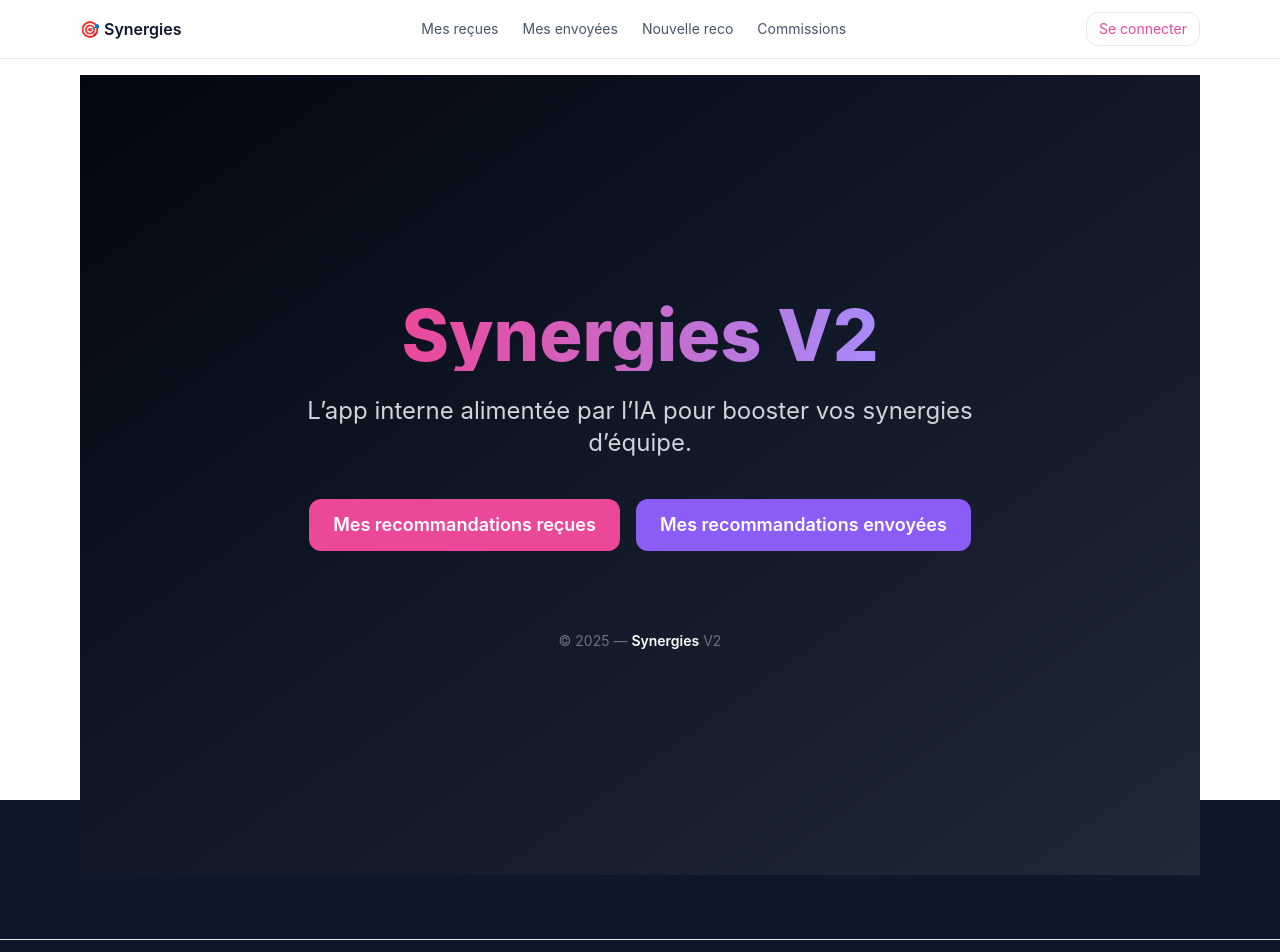
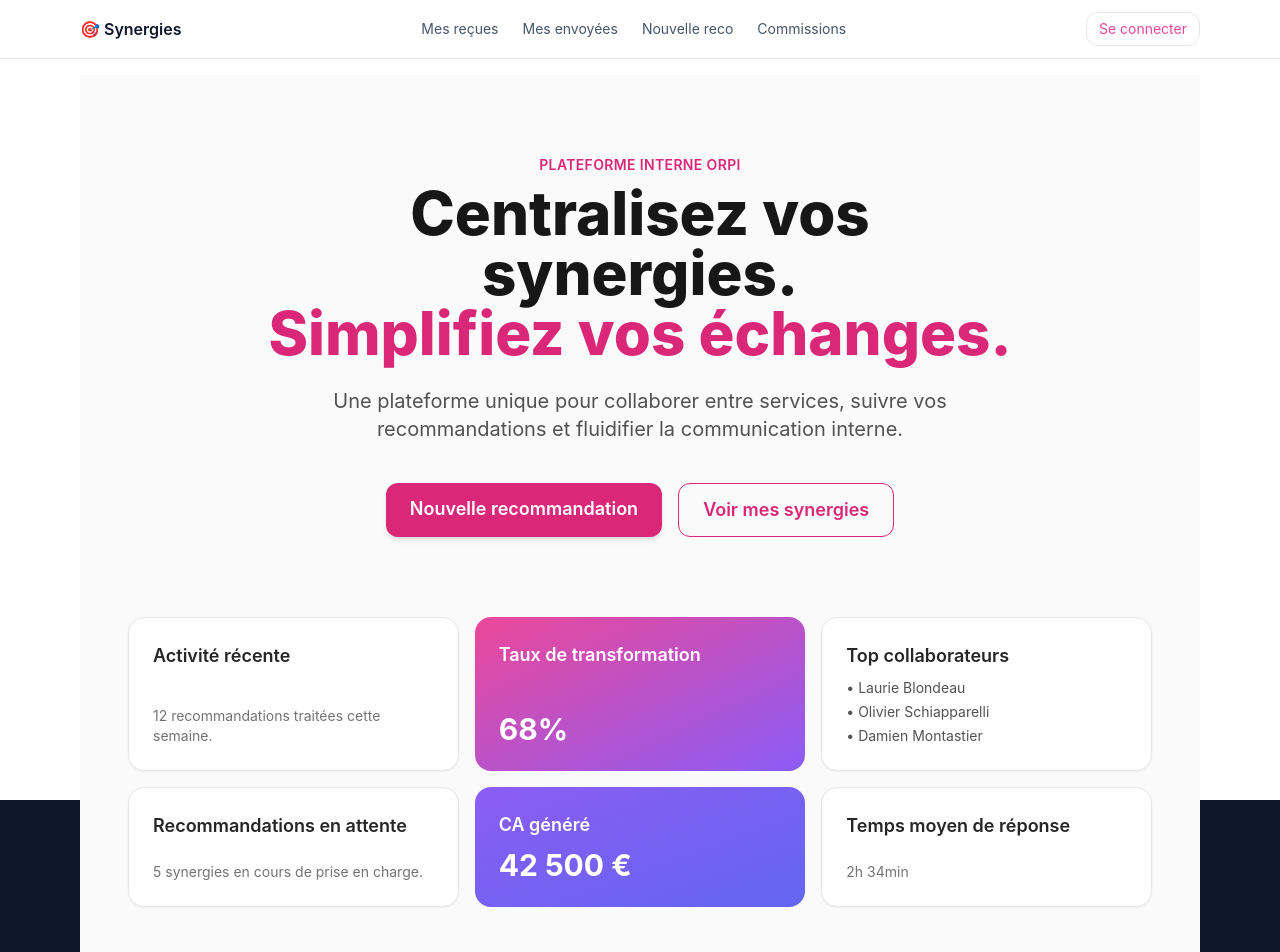
Before and after one commit to SamKTA/synergies-v2, a Next.js app: page / in a window 1280 px wide. Shown: the top 952 px of the page. Built offline with nearby package versions, Linux system fonts and the light colour scheme.

Commit message:
Update page.tsx

```diff
--- a/app/page.tsx
+++ b/app/page.tsx
@@ -1,57 +1,108 @@
 "use client";
 
 import { motion } from "framer-motion";
+import Image from "next/image";
 import Link from "next/link";
 
 export default function HomePage() {
   return (
-    <main className="min-h-screen bg-gradient-to-br from-gray-950 via-gray-900 to-gray-800 text-white flex flex-col items-center justify-center px-6">
-      <motion.h1
+    <main className="min-h-screen bg-neutral-50 text-neutral-900 flex flex-col items-center justify-center px-6 py-20">
+      {/* HERO */}
+      <motion.div
         initial={{ opacity: 0, y: 20 }}
         animate={{ opacity: 1, y: 0 }}
         transition={{ duration: 0.6 }}
-        className="text-5xl md:text-7xl font-extrabold text-center bg-clip-text text-transparent bg-gradient-to-r from-pink-500 to-violet-400 mb-6"
+        className="max-w-3xl text-center"
       >
-        Synergies V2
-      </motion.h1>
+        <p className="uppercase text-sm tracking-wide text-pink-600 font-semibold mb-2">
+          Plateforme interne Orpi
+        </p>
 
-      <motion.p
-        initial={{ opacity: 0, y: 10 }}
+        <h1 className="text-5xl md:text-6xl font-extrabold mb-6 leading-tight">
+          Centralisez vos synergies. <br />
+          <span className="text-pink-600">Simplifiez vos échanges.</span>
+        </h1>
+
+        <p className="text-lg md:text-xl text-neutral-600 mb-10">
+          Une plateforme unique pour collaborer entre services, suivre vos recommandations et fluidifier la communication interne.
+        </p>
+
+        <div className="flex flex-wrap gap-4 justify-center">
+          <Link
+            href="/new"
+            className="bg-pink-600 hover:bg-pink-700 text-white px-6 py-3 rounded-xl text-lg font-semibold shadow-md hover:shadow-lg transition-all"
+          >
+            Nouvelle recommandation
+          </Link>
+          <Link
+            href="/inbox"
+            className="border border-pink-600 text-pink-600 hover:bg-pink-50 px-6 py-3 rounded-xl text-lg font-semibold transition-all"
+          >
+            Voir mes synergies
+          </Link>
+        </div>
+      </motion.div>
+
+      {/* VISUEL / DASHBOARD MOCK */}
+      <motion.div
+        initial={{ opacity: 0, y: 40 }}
         animate={{ opacity: 1, y: 0 }}
-        transition={{ delay: 0.3 }}
-        className="text-lg md:text-2xl text-gray-300 text-center max-w-2xl mb-10"
+        transition={{ delay: 0.5, duration: 0.8 }}
+        className="mt-20 grid grid-cols-2 md:grid-cols-3 gap-4 max-w-5xl"
       >
-        L’app interne alimentée par l’IA pour booster vos synergies d’équipe.
-      </motion.p>
+        <div className="rounded-2xl bg-white shadow-sm border p-6 flex flex-col justify-between hover:shadow-md transition">
+          <h3 className="text-lg font-semibold text-neutral-800 mb-2">
+            Activité récente
+          </h3>
+          <p className="text-neutral-500 text-sm">12 recommandations traitées cette semaine.</p>
+        </div>
 
-      <motion.div
+        <div className="rounded-2xl bg-gradient-to-br from-pink-500 to-violet-500 text-white p-6 flex flex-col justify-between hover:scale-[1.02] transition">
+          <h3 className="text-lg font-semibold mb-2">Taux de transformation</h3>
+          <p className="text-3xl font-bold">68%</p>
+        </div>
+
+        <div className="rounded-2xl bg-white shadow-sm border p-6 flex flex-col justify-between hover:shadow-md transition">
+          <h3 className="text-lg font-semibold text-neutral-800 mb-2">
+            Top collaborateurs
+          </h3>
+          <ul className="text-neutral-600 text-sm space-y-1">
+            <li>• Laurie Blondeau</li>
+            <li>• Olivier Schiapparelli</li>
+            <li>• Damien Montastier</li>
+          </ul>
+        </div>
+
+        <div className="rounded-2xl bg-white shadow-sm border p-6 flex flex-col justify-between hover:shadow-md transition">
+          <h3 className="text-lg font-semibold text-neutral-800 mb-2">
+            Recommandations en attente
+          </h3>
+          <p className="text-neutral-500 text-sm">5 synergies en cours de prise en charge.</p>
+        </div>
+
+        <div className="rounded-2xl bg-gradient-to-br from-violet-500 to-indigo-500 text-white p-6 flex flex-col justify-between hover:scale-[1.02] transition">
+          <h3 className="text-lg font-semibold mb-2">CA généré</h3>
+          <p className="text-3xl font-bold">42 500 €</p>
+        </div>
+
+        <div className="rounded-2xl bg-white shadow-sm border p-6 flex flex-col justify-between hover:shadow-md transition">
+          <h3 className="text-lg font-semibold text-neutral-800 mb-2">
+            Temps moyen de réponse
+          </h3>
+          <p className="text-neutral-500 text-sm">2h 34min</p>
+        </div>
+      </motion.div>
+
+      {/* FOOTER */}
+      <motion.footer
         initial={{ opacity: 0 }}
         animate={{ opacity: 1 }}
-        transition={{ delay: 0.5 }}
-        className="flex flex-wrap gap-4 justify-center"
+        transition={{ delay: 0.9 }}
+        className="mt-20 text-neutral-400 text-sm text-center"
       >
-        <Link
-          href="/inbox"
-          className="bg-pink-500 hover:bg-pink-600 text-white px-6 py-3 rounded-xl text-lg font-semibold transition-all hover:scale-105"
-        >
-          Mes recommandations reçues
-        </Link>
-        <Link
-          href="/sent"
-          className="bg-violet-500 hover:bg-violet-600 text-white px-6 py-3 rounded-xl text-lg font-semibold transition-all hover:scale-105"
-        >
-          Mes recommandations envoyées
-        </Link>
-      </motion.div>
-
-      <motion.div
-        initial={{ opacity: 0 }}
-        animate={{ opacity: 1 }}
-        transition={{ delay: 0.8 }}
-        className="mt-20 text-center text-gray-500 text-sm"
-      >
-        © 2025 — <span className="text-white font-semibold">Synergies</span> V2
-      </motion.div>
+        © 2025 — <span className="text-neutral-700 font-semibold">Synergies V2</span>.
+        Design by <span className="text-pink-600">Samuel KITA</span>.
+      </motion.footer>
     </main>
   );
 }
```
